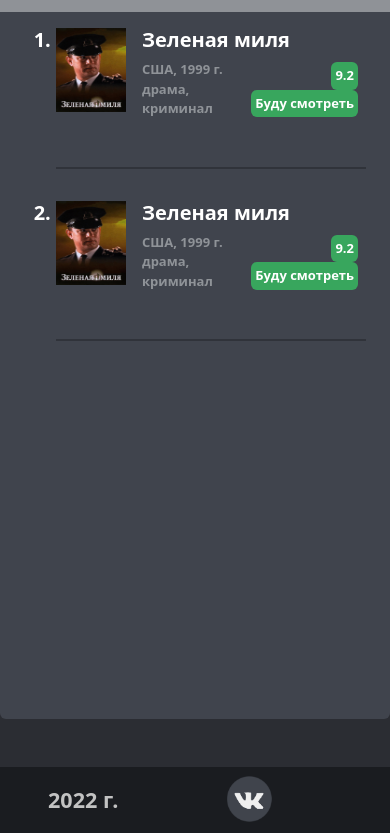
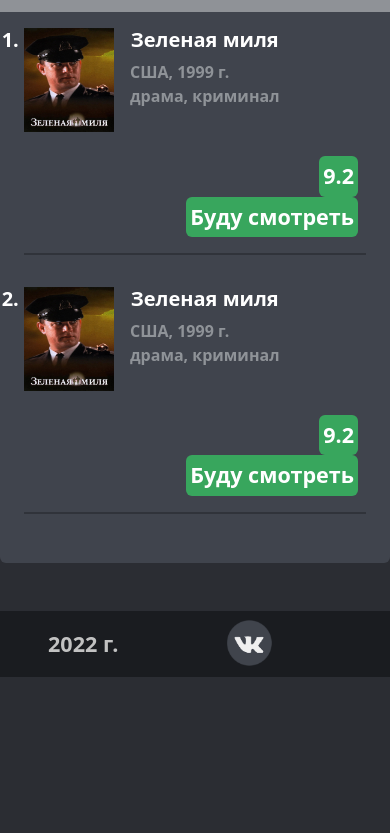
Before and after one commit to amayash/cinema, a website: page index.html in a window 390 px wide. Shown: the part 157-990 px from the top of the page. After the commit the page ends 844 px from the top, so only its background shows below. Drawn offline with nearby package versions, Linux system fonts and the light colour scheme.

Commit message:
vse ploho

```diff
--- a/index.html
+++ b/index.html
@@ -24,8 +24,10 @@
                     <div id="main"><a class="text-decoration-none mx-5" href="index.html">Главная</a></div>
 
                     <form class="d-flex align-items-center" action="searchSame.html">
-                        <input type="text" name="text" class="form-control search rounded" placeholder="Введите название">
-                        <button type="submit" class="border border-0 p-0 ms-2"><img class="icon" src="images/search.jpg" alt="Поиск" /></button>
+                        <input type="text" name="text" class="form-control search rounded"
+                            placeholder="Введите название">
+                        <button type="submit" class="border border-0 p-0 ms-2"><img class="icon" src="images/search.jpg"
+                                alt="Поиск" /></button>
                     </form>
                     <div class="d-flex justify-content-end flex-grow-1 navbar-nav">
                         <a class="text-decoration-none mx-3" href="choiceToTaste.html">Выбор по вкусу</a>
@@ -36,16 +38,18 @@
         </nav>
     </header>
     <div class="container rounded my-5 p-4" id="content">
-        <div id="content_header" class="rounded-top p-2">
+        <div id="content_header" class=" rounded-top p-2">
             <h1 class="fs-1 fw-bold text-white ms-5">Топ 250 фильмов</h1>
         </div>
 
-        <ol class="fs-5 text-white fw-bold">
-            <li><img class="poster pt-3 me-3" src="images/zelenayamilya.jpg" alt="Зеленая миля" align="left">
+        <ol class="container-fluid col-xs-1 p-0 m-0 fs-5 text-white fw-bold">
+            <li><img class="poster pt-3 me-3 img-fluid" src="images/zelenayamilya.jpg" alt="Зеленая миля" align="left">
+                <div class="d-flex flex-row flex-wrap  flex-grow-1 align-items-center">
+                    <div id="description" class="d-flex flex-column justify-content-start align-items-center mb-5 fs-6">
                         <h2 class="fs-5 fw-bold text-white pt-3"><a class="text-white" href="film.html">Зеленая миля</a></h2>
-                <div id="description" class="d-flex justify-content-start align-items-center mb-5 fs-6">
                         США, 1999 г.<br>
                         драма, криминал
+                    </div>
                     <div id="rightPanel" class="d-flex flex-wrap justify-content-end text-white fw-bold fs-4 flex-grow-1">
                         <div class="rounded p-1 mx-2" id="mark">9.2</div>
                         <button id="willSee" class="p-1 mx-2 border border-0 rounded text-white fw-bold" type="button">Буду
@@ -53,12 +57,15 @@
                     </div>
                 </div>
             </li>
+
             <hr class="border border-0 bg-black">
-            <li><img class="poster pt-3 me-3" src="images/zelenayamilya.jpg" alt="Зеленая миля" align="left">
+            <li><img class="poster pt-3 me-3 img-fluid" src="images/zelenayamilya.jpg" alt="Зеленая миля" align="left">
+                <div class="d-flex flex-row flex-wrap  flex-grow-1 align-items-center">
+                    <div id="description" class="d-flex flex-column justify-content-start align-items-center mb-5 fs-6">
                         <h2 class="fs-5 fw-bold text-white pt-3"><a class="text-white" href="film.html">Зеленая миля</a></h2>
-                <div id="description" class="d-flex justify-content-start align-items-center mb-5 fs-6">
                         США, 1999 г.<br>
                         драма, криминал
+                    </div>
                     <div id="rightPanel" class="d-flex flex-wrap justify-content-end text-white fw-bold fs-4 flex-grow-1">
                         <div class="rounded p-1 mx-2" id="mark">9.2</div>
                         <button id="willSee" class="p-1 mx-2 border border-0 rounded text-white fw-bold" type="button">Буду
@@ -66,6 +73,7 @@
                     </div>
                 </div>
             </li>
+
             <hr class="border border-0 bg-black">
         </ol>
     </div>
--- a/styles/style.css
+++ b/styles/style.css
@@ -51,12 +51,12 @@ hr {
 }
 
 #content {
-    min-height: calc(100vh - 80px);
+    min-height: calc(100vh - 236px);
     background: #40444d;
 }
 
 #content_header {
-    margin: -1.5em -1.5em 0em -1.5em;
+    margin: -1.5em -1.5em 0em -1.5em !important;
     background-color: #8f9297;
 }
 
@@ -69,25 +69,3 @@ hr {
     width: 50px;
     height: 50px;
 }
-
-@media screen and (max-width: 840px) {
-    .poster{
-        width: 70px;
-        height: 100px;
-    }
-    #description {
-        font-size: small !important;
-    }
-    #rightPanel {
-        font-size: small !important;
-    }
-    #willSee {
-        padding: 2px;
-    }
-}
-
-@media screen and (max-width: 300px) {
-    .poster{
-        display: none;
-    }
-}
--- a/styles/styleChoiceToTaste.css
+++ b/styles/styleChoiceToTaste.css
@@ -50,7 +50,7 @@ header a:hover {
 }
 
 #content {
-    min-height: calc(100vh - 80px);
+    min-height: calc(100vh - 236px);
     background: #40444d;
 }
 
--- a/styles/styleFilm.css
+++ b/styles/styleFilm.css
@@ -45,7 +45,7 @@ header a:hover {
 }
 
 #content {
-    min-height: calc(100vh - 80px);
+    min-height: calc(100vh - 236px);
     background: #40444d;
 }
 
--- a/styles/styleSearchSame.css
+++ b/styles/styleSearchSame.css
@@ -46,7 +46,7 @@ header a:hover {
 }
 
 #content {
-    min-height: calc(100vh - 80px);
+    min-height: calc(100vh - 236px);
     background: #40444d;
 }
 
--- a/styles/styleWillSee.css
+++ b/styles/styleWillSee.css
@@ -46,7 +46,7 @@ header a:hover {
 }
 
 #content {
-    min-height: calc(100vh - 80px);
+    min-height: calc(100vh - 236px);
     background: #40444d;
 }
 
@@ -70,6 +70,9 @@ hr {
 }
 
 @media screen and (max-width: 840px) {
+    #content h1 {
+        font-size: large !important;
+    }
     .poster{
         width: 70px;
         height: 100px;
```
Lines whose indentation alone changed are shown as unchanged.
